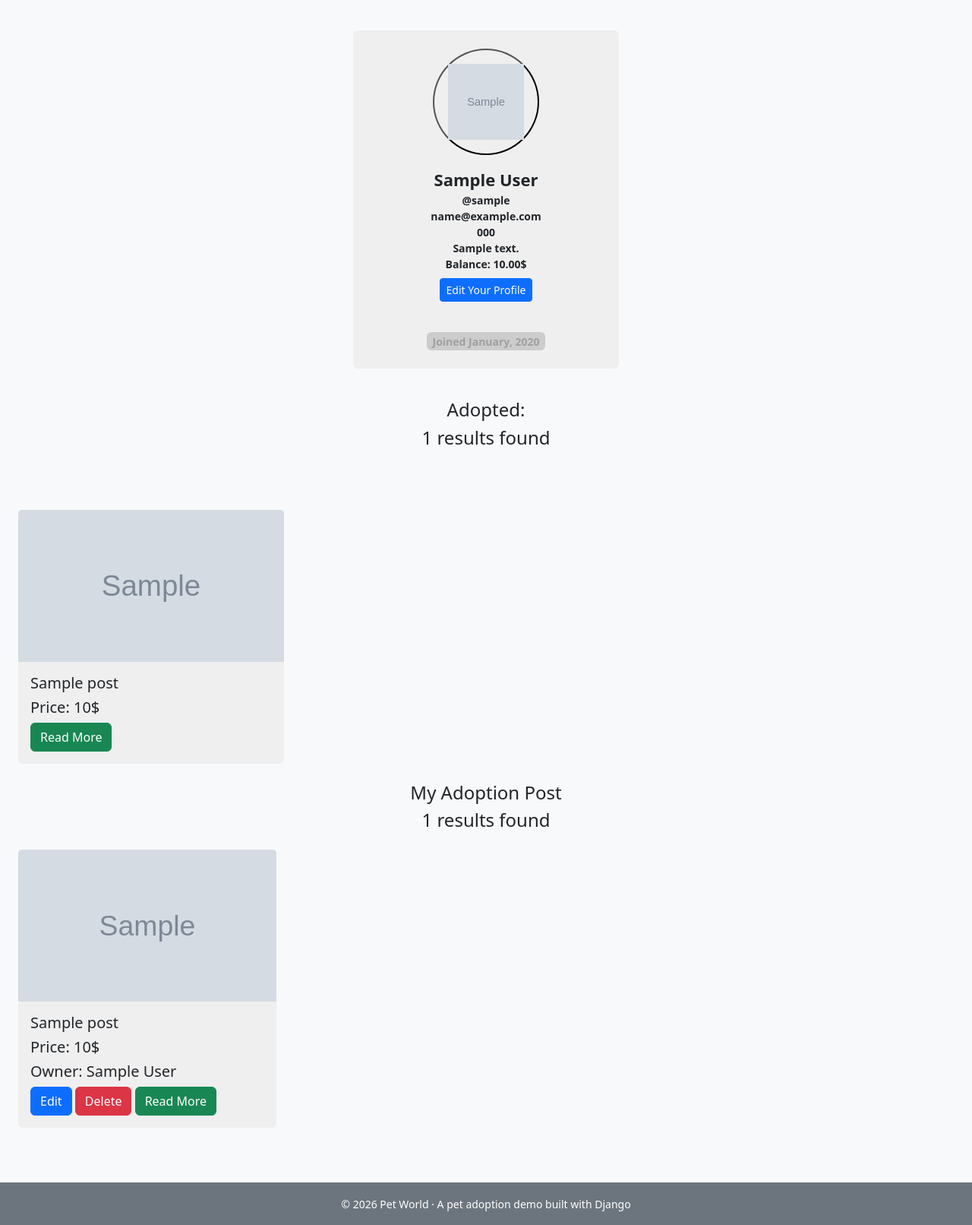
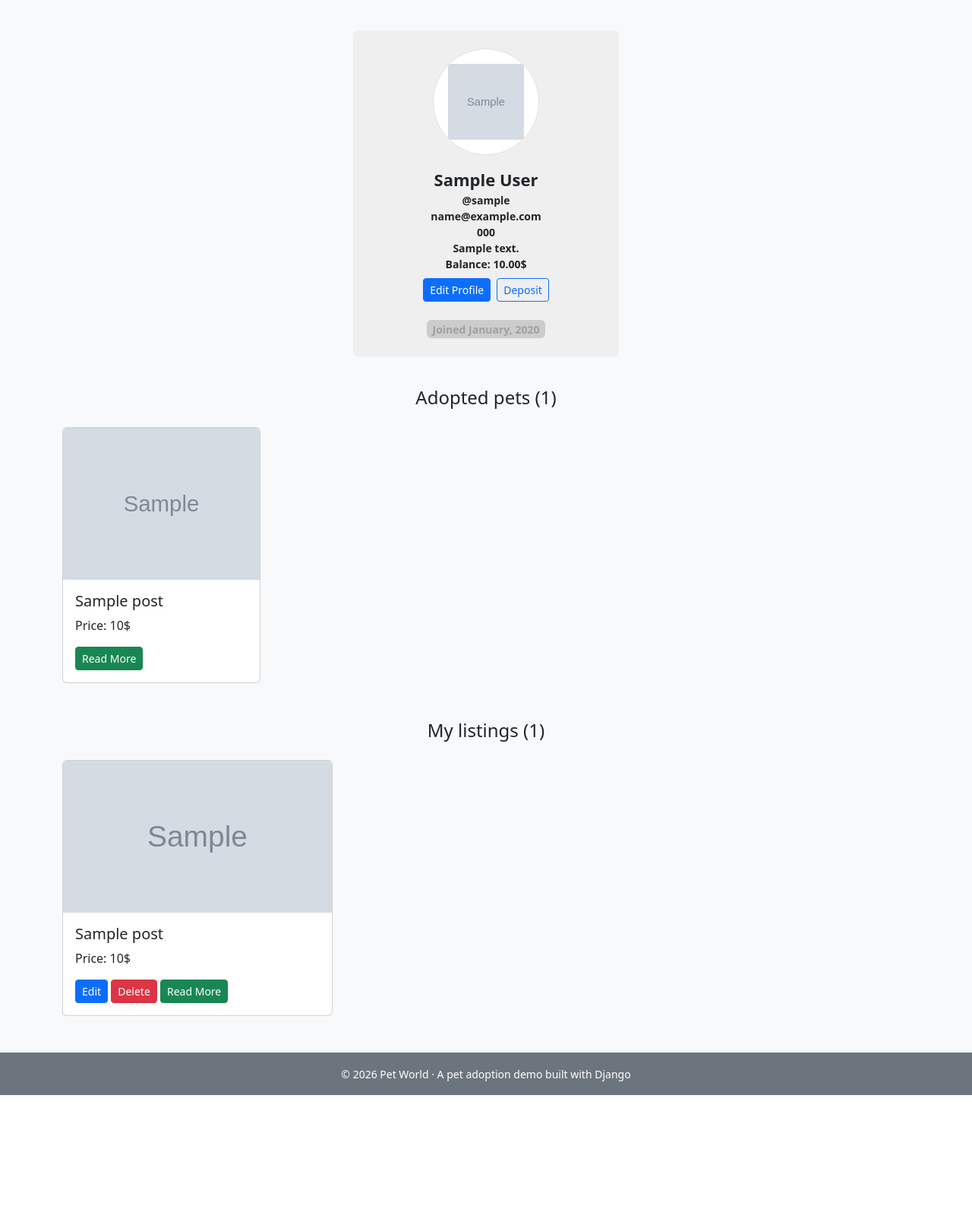
Before and after one commit to ratulhasan001/pet-world, a Django app: page /user_profile/profile/ in a window 1280 px wide. Shown: the part 56-1668 px from the top of the page at 76% size. After the commit the page ends 1497 px from the top, so only its background shows below. Run offline with Django 4.2, Linux system fonts and the light colour scheme; a user stored in the database is signed in; tables that the repository leaves empty hold one stand-in row (values such as "Sample post"); grey boxes marked "Sample" are stand-in pictures; some libraries are stand-ins or nearby versions.

Commit message:
Show adopted pets and own listings on the profile page
Listings are deleted with a POST form, and users without a photo get
their initial instead. The profile card styles move to a profile-card
class.

```diff
--- a/user_profile/static/css/profileCard.css
+++ b/user_profile/static/css/profileCard.css
@@ -1,4 +1,4 @@
-.card {
+.profile-card {
     width: 350px;
     background-color: #efefef;
     border: none;
@@ -10,7 +10,7 @@
     transition: all 0.5s;
 }
 
-.card:hover .image img {
+.profile-card:hover .image img {
     transform: scale(1.5);
 }
 
--- a/user_profile/templates/profile.html
+++ b/user_profile/templates/profile.html
@@ -1,32 +1,33 @@
 {% extends 'base.html' %}
-{% load crispy_forms_tags %}
 {% load static %}
 
+{% block title %}My Profile{% endblock %}
 {% block static_file %}
 <link rel="stylesheet" href="{% static 'css/profileCard.css' %}">
 {% endblock %}
 
 {% block content %}
 
-
 <div class="container mt-4 mb-4 p-3 d-flex justify-content-center">
-  <div class="card p-4">
+  <div class="card profile-card p-4">
     <div class="image d-flex flex-column justify-content-center align-items-center">
-      <button class="profile-image-btn">
-        <img src="{{ user.profile.image.url }}" height="100" width="100" />
-      </button>
-      <span class="name mt-3">{{ user.get_full_name }}</span>
+      <div class="profile-image-btn d-flex align-items-center justify-content-center overflow-hidden bg-white border">
+        {% if user.profile.image %}
+        <img src="{{ user.profile.image.url }}" height="100" width="100" alt="Profile photo" style="object-fit: cover;" />
+        {% else %}
+        <span class="fs-1 text-muted">{{ user.username|first|upper }}</span>
+        {% endif %}
+      </div>
+      <span class="name mt-3">{{ user.get_full_name|default:user.username }}</span>
       <span class="idd">@{{ user.username }}</span>
       <span class="idd">{{ user.email }}</span>
-      <span class="idd">{{ user.profile.contact_number }}</span>
-      <span class="idd">{{ user.profile.address }}</span>
+      {% if user.profile.contact_number %}<span class="idd">{{ user.profile.contact_number }}</span>{% endif %}
+      {% if user.profile.address %}<span class="idd">{{ user.profile.address }}</span>{% endif %}
       <span class="idd">Balance: {{ user.profile.balance }}$</span>
 
-      <div class="d-flex mt-2">
-        <a class="btn btn-sm btn-primary" href="{% url 'edit_profile' %}">Edit Your Profile</a>
-      </div>
-      <div class="text mt-3">
-        <span>{{ user.profile.bio }}</span>
+      <div class="d-flex gap-2 mt-2">
+        <a class="btn btn-sm btn-primary" href="{% url 'edit_profile' %}">Edit Profile</a>
+        <a class="btn btn-sm btn-outline-primary" href="{% url 'deposit_money' %}">Deposit</a>
       </div>
       <div class="px-2 rounded mt-4 date">
         <span class="join">Joined {{ user.date_joined|date:"F, Y" }}</span>
@@ -35,56 +36,49 @@
   </div>
 </div>
 
-<h4 style="text-align:center">Adopted: </h4>
-<h4 style="text-align:center">{{data | length}} results found</h4>
-
-<div class="col-10 p-3">
-
-  <div class="d-flex flex-wrap pt-5">
+<div class="container">
+  <h4 class="text-center">Adopted pets ({{ data|length }})</h4>
+  <div class="row pt-3">
     {% for post in data %}
-    <div class="col-sm-3">
-      <div class="card m-2">
-        <div style="height: 200px; overflow: hidden;">
-          <img src="{{ post.image.url }}" style="width: 100%; height: 100%; object-fit: cover;" class="card-img-top" alt="...">
-        </div>
+    <div class="col-sm-6 col-lg-3 mb-4">
+      <div class="card h-100">
+        {% include 'pet_card_image.html' %}
         <div class="card-body">
           <h5 class="card-title">{{ post.title }}</h5>
-          <h5 class="card-title">Price: {{ post.price }}$</h5>
-          <a href="{% url 'post_details' post.id %}" class="btn btn-success">Read More</a>
+          <p class="card-text">Price: {{ post.price }}$</p>
+          <a href="{% url 'post_details' post.id %}" class="btn btn-success btn-sm">Read More</a>
         </div>
       </div>
     </div>
+    {% empty %}
+    <p class="text-center text-muted">You have not adopted any pets yet. <a href="{% url 'homepage' %}">Browse pets</a></p>
     {% endfor %}
   </div>
 
-</div>
-
-
-
-
-<h4 style="text-align:center">My Adoption Post</h4>
-<h4 style="text-align:center">{{data2 | length}} results found</h4>
-<div class="col-10 m-3 d-flex flex-wrap">
+  <h4 class="text-center mt-4">My listings ({{ data2|length }})</h4>
+  <div class="row pt-3">
     {% for post in data2 %}
-  <div class="col-sm-4 mb-4 p-2">
-    <div class="card" style="width: 100%;">
-      <div style="height: 200px; overflow: hidden;">
-        <img src="{{ post.image.url }}" style="width: 100%; height: 100%; object-fit: cover;" class="card-img-top" alt="...">
-      </div>
+    <div class="col-sm-6 col-lg-4 mb-4">
+      <div class="card h-100">
+        {% include 'pet_card_image.html' %}
         <div class="card-body">
-        <h5 class="card-title">{{ post.title }}</h5>
-        <h5 class="card-title">Price: {{ post.price }}$</h5>
-        <h5 class="card-title">Owner: {{ post.author.get_full_name }}</h5>
-        <a href="{% url 'edit_post' post.id %}" class="btn btn-primary">Edit</a>
-        <a href="{% url 'delete_post' post.id %}" class="btn btn-danger">Delete</a>
-        <a href="{% url 'post_details' post.id %}" class="btn btn-success">Read More</a>
+          <h5 class="card-title">{{ post.title }}
+            {% if not post.is_available %}<span class="badge bg-secondary align-middle">Adopted</span>{% endif %}
+          </h5>
+          <p class="card-text">Price: {{ post.price }}$</p>
+          <a href="{% url 'edit_post' post.id %}" class="btn btn-primary btn-sm">Edit</a>
+          <form method="post" action="{% url 'delete_post' post.id %}" class="d-inline" onsubmit="return confirm('Delete this listing?');">
+            {% csrf_token %}
+            <button type="submit" class="btn btn-danger btn-sm">Delete</button>
+          </form>
+          <a href="{% url 'post_details' post.id %}" class="btn btn-success btn-sm">Read More</a>
         </div>
       </div>
     </div>
+    {% empty %}
+    <p class="text-center text-muted">You have not listed any pets. <a href="{% url 'add_post' %}">List a pet</a></p>
     {% endfor %}
   </div>
-
-
-
+</div>
 
 {% endblock %}
```
Lines whose indentation alone changed are shown as unchanged.
